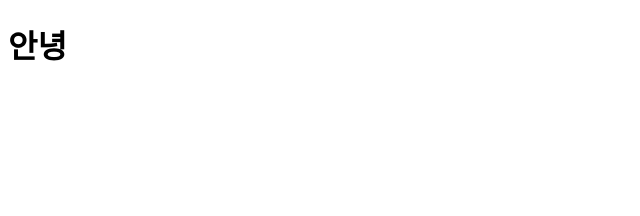
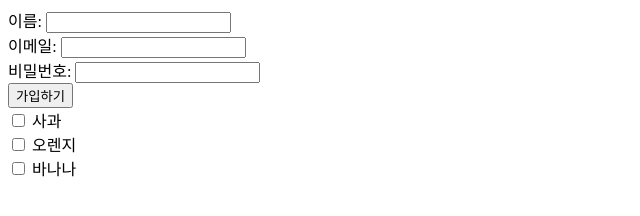
Before and after one commit to eloquen/HTML-CSS-JAvascript, a plain HTML site: page html/02.html in a window 1280 px wide. Shown: the whole page, without its empty margins (0-640 px from the left). Drawn offline with Linux system fonts and the light colour scheme.

Commit message:
checkbox

```diff
--- a/html/02.html
+++ b/html/02.html
@@ -3,9 +3,42 @@
 <head>
     <meta charset="UTF-8">
     <meta name="viewport" content="width=device-width, initial-scale=1.0">
-    <title>html tag2</title>
+    <title>html form</title>
 </head>
 <body>
-    <h1>안녕</h1>
+    <section>
+        <form action="" method="post">
+            <div>
+                <label for="name">이름:</label>
+                <input type="text" name="name" id="name">
+            </div>
+            <div>
+                <label for="email">이메일:</label>
+                <input type="email" name="email" id="email">
+            </div>
+            <div>
+                <label for="password">비밀번호:</label>
+                <input type="password" name="password" id="password">
+            </div>
+            <div>
+                <input type="submit" value="가입하기">
+            </div>
+
+            <div>
+                <div>
+                    <input type="checkbox" id="apple">
+                    <label for="apple">사과</label>
+                </div>
+                <div>
+                    <input type="checkbox" id="orange">
+                    <label for="orange">오렌지</label>
+                </div>
+                <div>
+                    <input type="checkbox" id="banana">
+                    <label for="banana">바나나</label>
+                </div>
+            </div>
+        </form>
+    </section>
 </body>
 </html>
```
Also changed, not shown: html/01.html (+4 -2 lines).
